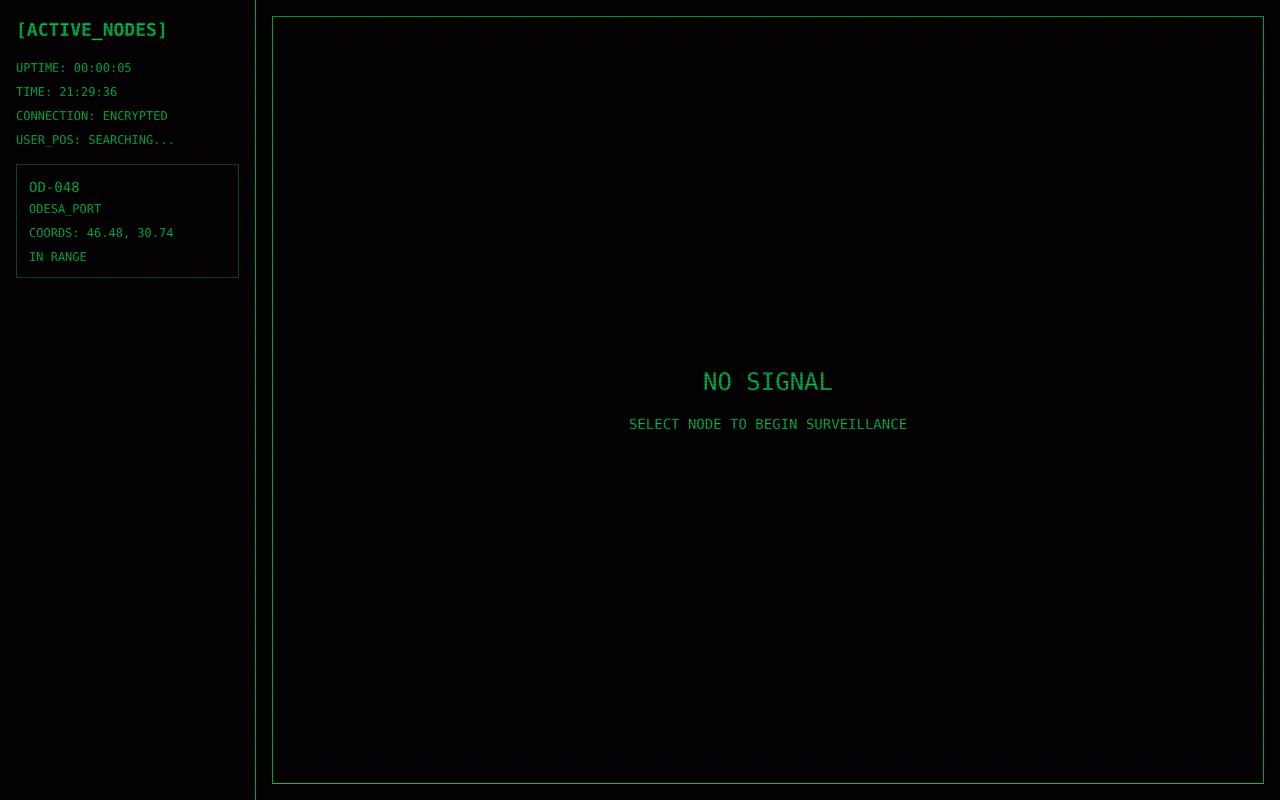
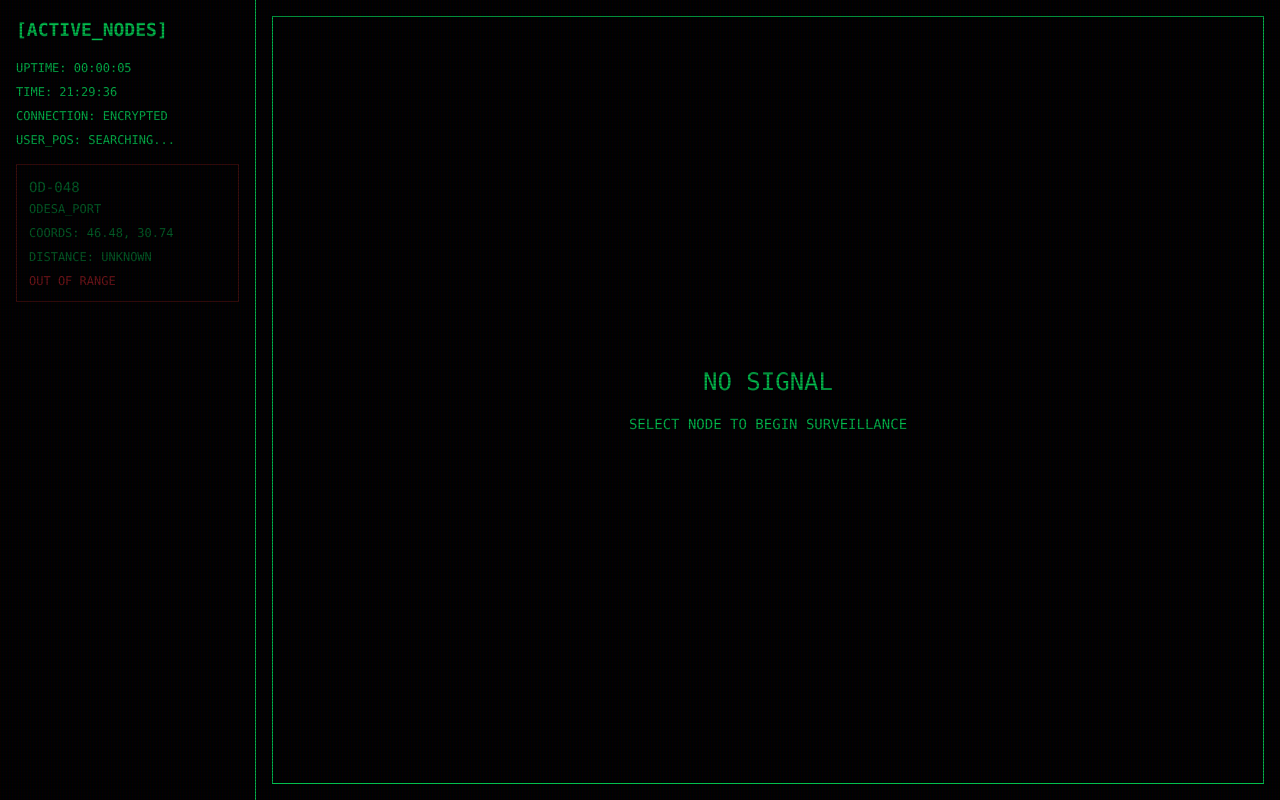
Before and after one commit to ertahfit-crypto/stalker-pda1, a React (Vite) app: page / in a window 1280 px wide. Built offline with nearby package versions, Linux system fonts and the light colour scheme; no server answers.

Commit message:
Add auto-scan and distance sorting

```diff
--- a/src/App.jsx
+++ b/src/App.jsx
@@ -50,26 +50,53 @@ function App() {
     }
   }, [])
 
-  // Функция расчета расстояния между двумя точками (формула Хаверсина)
-  const calculateDistance = (lat1, lon1, lat2, lon2) => {
-    const R = 6371000 // Радиус Земли в метрах
-    const dLat = (lat2 - lat1) * Math.PI / 180
-    const dLon = (lon2 - lon1) * Math.PI / 180
-    const a =
-      Math.sin(dLat/2) * Math.sin(dLat/2) +
-      Math.cos(lat1 * Math.PI / 180) * Math.cos(lat2 * Math.PI / 180) *
-      Math.sin(dLon/2) * Math.sin(dLon/2)
-    const c = 2 * Math.atan2(Math.sqrt(a), Math.sqrt(1-a))
-    return R * c
+  // Авто-фокус на ближайших камерах
+  useEffect(() => {
+    if (!userPosition.lat || !userPosition.lon) return
+
+    // Находим ближайшую камеру в радиусе 50 метров
+    const nearestNode = nodes.find(node => shouldAutoFocus(node))
+
+    if (nearestNode && selectedNode?.id !== nearestNode.id) {
+      console.log('Авто-фокус на камере:', nearestNode.id)
+      setSelectedNode(nearestNode)
+    }
+  }, [userPosition, nodes, selectedNode])
+
+  // Функция расчета расстояния по формуле Гаверсинуса
+  function getDistance(lat1, lon1, lat2, lon2) {
+    const R = 6371e3; // радиус Земли в метрах
+    const φ1 = lat1 * Math.PI/180;
+    const φ2 = lat2 * Math.PI/180;
+    const Δφ = (lat2-lat1) * Math.PI/180;
+    const Δλ = (lon2-lon1) * Math.PI/180;
+
+    const a = Math.sin(Δφ/2) * Math.sin(Δφ/2) +
+            Math.cos(φ1) * Math.cos(φ2) *
+            Math.sin(Δλ/2) * Math.sin(Δλ/2);
+    const c = 2 * Math.atan2(Math.sqrt(a), Math.sqrt(1-a));
+
+    return R * c; // расстояние в метрах
+  }
+
+  // Получение расстояния до узла
+  const getNodeDistance = (node) => {
+    if (!userPosition.lat || !userPosition.lon) return Infinity
+
+    const [nodeLat, nodeLon] = node.coords.split(',').map(coord => parseFloat(coord.trim()))
+    return getDistance(userPosition.lat, userPosition.lon, nodeLat, nodeLon)
   }
 
   // Проверка доступности камеры на основе расстояния
   const isNodeInRange = (node) => {
-    if (!userPosition.lat || !userPosition.lon) return true // Если нет геолокации, все доступны
+    const distance = getNodeDistance(node)
+    return distance <= 500 // Радиус 500 метров
+  }
 
-    const [nodeLat, nodeLon] = node.coords.split(',').map(coord => parseFloat(coord.trim()))
-    const distance = calculateDistance(userPosition.lat, userPosition.lon, nodeLat, nodeLon)
-    return distance <= 300 // Радиус 300 метров
+  // Проверка для авто-фокуса (менее 50 метров)
+  const shouldAutoFocus = (node) => {
+    const distance = getNodeDistance(node)
+    return distance <= 50 // Радиус 50 метров для авто-фокуса
   }
 
   const handleNodeSelect = (node) => {
@@ -118,8 +145,13 @@ function App() {
           </div>
 
           <div className="space-y-2">
-            {nodes.map(node => {
+            {nodes
+              .map(node => ({ ...node, distance: getNodeDistance(node) }))
+              .sort((a, b) => a.distance - b.distance)
+              .map(node => {
                 const inRange = isNodeInRange(node)
+                const distance = node.distance
+
                 return (
                   <div
                     key={node.id}
@@ -137,10 +169,13 @@ function App() {
                     <div className="text-sm">{node.id}</div>
                     <div className="text-xs mt-1">{node.name}</div>
                     <div className="text-xs mt-2">COORDS: {node.coords}</div>
+                    <div className="text-xs mt-2">
+                      DISTANCE: {distance === Infinity ? 'UNKNOWN' : `${Math.round(distance)}m`}
+                    </div>
                     <div className={`text-xs mt-2 ${
                       inRange ? 'text-green-500' : 'text-red-500'
                     }`}>
-                    {inRange ? 'IN RANGE' : 'SIGNAL LOST'}
+                      {inRange ? 'IN RANGE' : 'OUT OF RANGE'}
                     </div>
                   </div>
                 )
```
Lines whose indentation alone changed are shown as unchanged.
